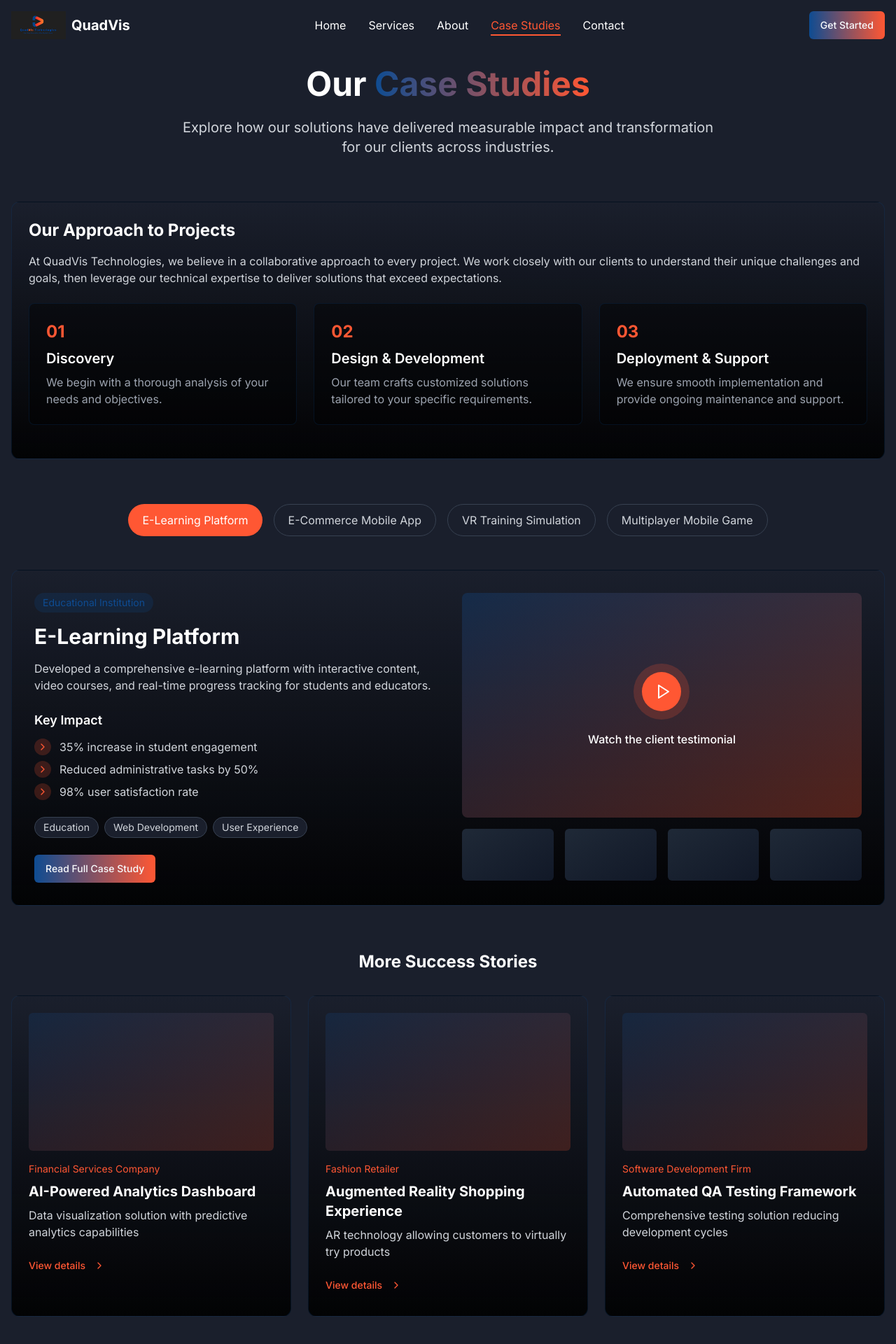
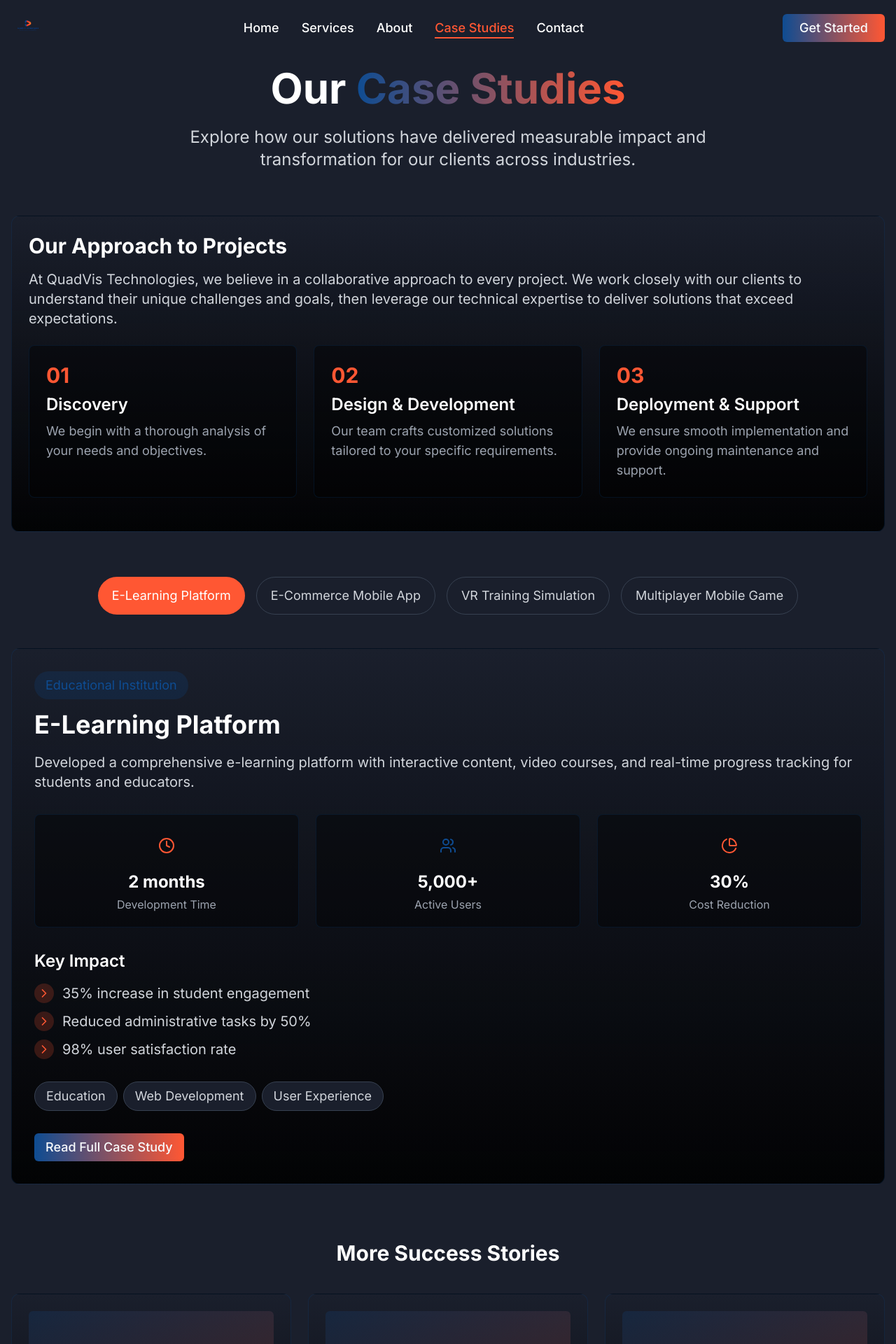
Before and after one commit to IrfanAslam/quad-vision-evolve-beta, a React (Vite) app: page /case-studies in a window 1280 px wide. Shown: the top 1920 px of the page at 70% size. Built offline with nearby package versions, Linux system fonts and the light colour scheme.

Commit message:
Refactor: Improve UI and content
- Removed client testimonial section from case studies page.
- Added new content to the about page.
- Updated text sizes for better prominence.
- Used transparent logo throughout the application.

```diff
--- a/src/components/CaseStudiesContent.tsx
+++ b/src/components/CaseStudiesContent.tsx
@@ -1,7 +1,8 @@
 
 import { useState } from 'react';
 import { Button } from "@/components/ui/button";
-import { ChevronRight, Play } from "lucide-react";
+import { ChevronRight, Clock, Users, PieChart } from "lucide-react";
+import { motion } from "framer-motion";
 
 const caseStudies = [
   {
@@ -9,28 +10,48 @@ const caseStudies = [
     client: 'Educational Institution',
     description: 'Developed a comprehensive e-learning platform with interactive content, video courses, and real-time progress tracking for students and educators.',
     impact: ['35% increase in student engagement', 'Reduced administrative tasks by 50%', '98% user satisfaction rate'],
-    tags: ['Education', 'Web Development', 'User Experience']
+    tags: ['Education', 'Web Development', 'User Experience'],
+    metrics: [
+      { icon: <Clock className="text-quadvis-orange" />, value: "2 months", label: "Development Time" },
+      { icon: <Users className="text-quadvis-blue" />, value: "5,000+", label: "Active Users" },
+      { icon: <PieChart className="text-quadvis-orange" />, value: "30%", label: "Cost Reduction" }
+    ]
   },
   {
     title: 'E-Commerce Mobile App',
     client: 'Retail Startup',
     description: 'Created a feature-rich mobile shopping application with personalized recommendations, AR product visualization, and seamless checkout process.',
     impact: ['42% increase in conversion rate', '27% higher average order value', '30% reduction in cart abandonment'],
-    tags: ['E-Commerce', 'Mobile Development', 'AR Integration']
+    tags: ['E-Commerce', 'Mobile Development', 'AR Integration'],
+    metrics: [
+      { icon: <Clock className="text-quadvis-orange" />, value: "3 months", label: "Development Time" },
+      { icon: <Users className="text-quadvis-blue" />, value: "10,000+", label: "Downloads" },
+      { icon: <PieChart className="text-quadvis-orange" />, value: "42%", label: "Conversion Increase" }
+    ]
   },
   {
     title: 'VR Training Simulation',
     client: 'Manufacturing Company',
     description: 'Designed an immersive VR training system for factory workers, simulating complex machinery operation in a risk-free virtual environment.',
     impact: ['Training time reduced by 40%', 'Workplace accidents decreased by 65%', 'ROI achieved within 6 months'],
-    tags: ['VR', 'Training', 'Industrial Solutions']
+    tags: ['VR', 'Training', 'Industrial Solutions'],
+    metrics: [
+      { icon: <Clock className="text-quadvis-orange" />, value: "4 months", label: "Development Time" },
+      { icon: <Users className="text-quadvis-blue" />, value: "200+", label: "Trained Workers" },
+      { icon: <PieChart className="text-quadvis-orange" />, value: "65%", label: "Safety Improvement" }
+    ]
   },
   {
     title: 'Multiplayer Mobile Game',
     client: 'Gaming Studio',
     description: 'Developed a cross-platform multiplayer game with real-time interactions, social features, and monetization strategy that gained significant market traction.',
     impact: ['1M+ downloads in first month', 'Average session time of 45 minutes', '22% better retention than industry average'],
-    tags: ['Game Development', 'Multiplayer', 'Mobile Gaming']
+    tags: ['Game Development', 'Multiplayer', 'Mobile Gaming'],
+    metrics: [
+      { icon: <Clock className="text-quadvis-orange" />, value: "6 months", label: "Development Time" },
+      { icon: <Users className="text-quadvis-blue" />, value: "1M+", label: "Downloads" },
+      { icon: <PieChart className="text-quadvis-orange" />, value: "22%", label: "Retention Increase" }
+    ]
   },
 ];
 
@@ -39,12 +60,17 @@ const CaseStudiesContent = () => {
 
   return (
     <>
-      <div className="flex overflow-x-auto hide-scrollbar mb-10 pb-2">
+      <motion.div
+        className="flex overflow-x-auto hide-scrollbar mb-10 pb-2"
+        initial={{ opacity: 0, y: 20 }}
+        animate={{ opacity: 1, y: 0 }}
+        transition={{ duration: 0.5 }}
+      >
         <div className="flex gap-4 mx-auto">
           {caseStudies.map((study, index) => (
             <button
               key={index}
-              className={`px-5 py-2.5 whitespace-nowrap rounded-full transition-all ${
+              className={`px-5 py-3 whitespace-nowrap rounded-full transition-all text-lg ${
                 activeTab === index
                   ? 'bg-quadvis-orange text-white'
                   : 'bg-quadvis-dark border border-gray-700 text-gray-300 hover:border-gray-500'
@@ -55,72 +81,67 @@ const CaseStudiesContent = () => {
             </button>
           ))}
         </div>
-      </div>
+      </motion.div>
 
-      <div className="quad-card p-8">
-        <div className="grid grid-cols-1 lg:grid-cols-2 gap-10">
+      <motion.div
+        className="quad-card p-8"
+        initial={{ opacity: 0 }}
+        animate={{ opacity: 1 }}
+        transition={{ duration: 0.5, delay: 0.2 }}
+      >
+        <div className="grid grid-cols-1 gap-10">
           <div>
-            <div className="inline-block px-3 py-1 bg-quadvis-blue/20 text-quadvis-blue rounded-full text-sm mb-4">
+            <div className="inline-block px-4 py-1.5 bg-quadvis-blue/20 text-quadvis-blue rounded-full text-lg mb-4">
               {caseStudies[activeTab].client}
             </div>
-            <h3 className="text-2xl md:text-3xl font-bold text-white mb-4">
+            <h3 className="text-3xl md:text-4xl font-bold text-white mb-5">
               {caseStudies[activeTab].title}
             </h3>
-            <p className="text-gray-300 mb-6">
+            <p className="text-xl text-gray-300 mb-8">
               {caseStudies[activeTab].description}
             </p>
 
-            <h4 className="text-lg font-semibold text-white mb-3">Key Impact</h4>
-            <ul className="space-y-2 mb-6">
+            <div className="grid grid-cols-1 md:grid-cols-3 gap-6 mb-8">
+              {caseStudies[activeTab].metrics.map((metric, idx) => (
+                <div key={idx} className="bg-black/40 p-5 rounded-lg border border-quadvis-blue/20 text-center">
+                  <div className="w-12 h-12 flex items-center justify-center mx-auto mb-3">
+                    {metric.icon}
+                  </div>
+                  <div className="text-2xl font-bold text-white mb-1">{metric.value}</div>
+                  <div className="text-gray-400">{metric.label}</div>
+                </div>
+              ))}
+            </div>
+
+            <h4 className="text-2xl font-semibold text-white mb-4">Key Impact</h4>
+            <ul className="space-y-3 mb-8">
               {caseStudies[activeTab].impact.map((item, i) => (
                 <li key={i} className="flex items-center gap-3">
-                  <span className="h-6 w-6 rounded-full bg-quadvis-orange/20 flex items-center justify-center">
-                    <ChevronRight className="h-4 w-4 text-quadvis-orange" />
+                  <span className="h-7 w-7 rounded-full bg-quadvis-orange/20 flex items-center justify-center">
+                    <ChevronRight className="h-5 w-5 text-quadvis-orange" />
                   </span>
-                  <span className="text-gray-300">{item}</span>
+                  <span className="text-xl text-gray-300">{item}</span>
                 </li>
               ))}
             </ul>
 
-            <div className="flex flex-wrap gap-2 mb-6">
+            <div className="flex flex-wrap gap-2 mb-8">
               {caseStudies[activeTab].tags.map((tag, i) => (
-                <span key={i} className="px-3 py-1 bg-quadvis-dark border border-gray-700 rounded-full text-sm text-gray-300">
+                <span key={i} className="px-4 py-1.5 bg-quadvis-dark border border-gray-700 rounded-full text-lg text-gray-300">
                   {tag}
                 </span>
               ))}
             </div>
 
-            <Button className="quad-button">
+            <Button className="quad-button text-lg">
               Read Full Case Study
             </Button>
           </div>
+        </div>
+      </motion.div>
 
-          <div className="relative">
-            <div className="aspect-video rounded-lg overflow-hidden bg-gradient-to-br from-quadvis-blue/30 to-quadvis-orange/30 flex items-center justify-center">
-              <div className="text-center p-6">
-                <div className="w-20 h-20 rounded-full bg-quadvis-orange/20 flex items-center justify-center mx-auto mb-4">
-                  <div className="w-14 h-14 rounded-full bg-quadvis-orange flex items-center justify-center">
-                    <Play className="h-6 w-6 text-white ml-1" />
-                  </div>
-                </div>
-                <p className="text-white font-medium">Watch the client testimonial</p>
-              </div>
-            </div>
-
-            <div className="grid grid-cols-2 sm:grid-cols-4 gap-4 mt-4">
-              {[1, 2, 3, 4].map((i) => (
-                <div
-                  key={i}
-                  className="aspect-video rounded-md bg-gradient-to-br from-gray-800 to-gray-900 hover:opacity-80 cursor-pointer transition-opacity"
-                ></div>
-              ))}
-            </div>
-          </div>
-        </div>
-      </div>
-
-      <div className="mt-16">
-        <h3 className="text-2xl font-bold mb-8 text-center">More Success Stories</h3>
+      <div className="mt-20">
+        <h3 className="text-3xl font-bold mb-10 text-center">More Success Stories</h3>
         <div className="grid grid-cols-1 md:grid-cols-2 lg:grid-cols-3 gap-6">
           {[
             {
@@ -139,16 +160,22 @@ const CaseStudiesContent = () => {
               description: "Comprehensive testing solution reducing development cycles"
             }
           ].map((project, index) => (
-            <div key={index} className="quad-card h-full">
+            <motion.div
+              key={index}
+              className="quad-card h-full"
+              initial={{ opacity: 0, y: 20 }}
+              animate={{ opacity: 1, y: 0 }}
+              transition={{ duration: 0.5, delay: 0.2 + (index * 0.1) }}
+            >
               <div className="aspect-video bg-gradient-to-br from-quadvis-blue/20 to-quadvis-orange/20 rounded-md mb-4"></div>
-              <div className="text-sm text-quadvis-orange mb-2">{project.client}</div>
-              <h3 className="text-xl font-bold mb-2">{project.title}</h3>
-              <p className="text-gray-300 mb-4">{project.description}</p>
-              <Button variant="link" className="text-quadvis-orange p-0 flex items-center hover:text-quadvis-orange/80 transition-colors">
+              <div className="text-lg text-quadvis-orange mb-2">{project.client}</div>
+              <h3 className="text-2xl font-bold mb-2">{project.title}</h3>
+              <p className="text-lg text-gray-300 mb-4">{project.description}</p>
+              <Button variant="link" className="text-quadvis-orange p-0 flex items-center hover:text-quadvis-orange/80 transition-colors text-lg">
                 View details
-                <ChevronRight size={16} className="ml-1" />
+                <ChevronRight size={18} className="ml-1" />
               </Button>
-            </div>
+            </motion.div>
           ))}
         </div>
       </div>
--- a/src/components/Navbar.tsx
+++ b/src/components/Navbar.tsx
@@ -39,27 +39,19 @@ const Navbar = () => {
       transition={{ duration: 0.5, ease: "easeOut" }}
       className={`fixed top-0 left-0 w-full z-50 transition-all duration-300 ${
         isScrolled
-          ? 'bg-quadvis-dark/95 backdrop-blur-lg shadow-lg shadow-quadvis-blue/10'
+          ? 'bg-gradient-to-r from-quadvis-blue/30 to-quadvis-orange/30 backdrop-blur-md shadow-lg'
           : 'bg-transparent'
       }`}
     >
       <div className="container mx-auto px-4 py-4 flex items-center justify-between">
-        <Link to="/" className="flex items-center gap-2">
+        <Link to="/" className="flex items-center gap-3">
           <motion.img
-            src="/lovable-uploads/77223987-a581-48ba-ad61-470bd73d6c7f.png"
+            src="/lovable-uploads/af8076ca-9c98-479d-a64f-cb9037f1f649.png"
             alt="QuadVis Logo"
-            className="h-10 w-auto"
+            className="h-12 w-auto"
             whileHover={{ scale: 1.05 }}
             transition={{ type: "spring", stiffness: 300 }}
           />
-          <motion.span
-            className="font-bold text-xl text-white"
-            initial={{ opacity: 0 }}
-            animate={{ opacity: 1 }}
-            transition={{ delay: 0.2 }}
-          >
-            QuadVis
-          </motion.span>
         </Link>
 
         {/* Desktop Navigation */}
@@ -79,7 +71,7 @@ const Navbar = () => {
             >
               <Link
                 to={item.path}
-                className={`transition-colors relative ${
+                className={`transition-colors relative text-lg font-medium ${
                   isActive(item.path)
                     ? 'text-quadvis-orange'
                     : 'text-white hover:text-quadvis-orange'
@@ -104,7 +96,7 @@ const Navbar = () => {
           transition={{ delay: 0.6 }}
         >
           <Link to="/contact">
-            <Button className="quad-button">Get Started</Button>
+            <Button className="quad-button text-lg px-6 py-2.5">Get Started</Button>
           </Link>
         </motion.div>
 
@@ -114,14 +106,14 @@ const Navbar = () => {
           onClick={() => setIsMobileMenuOpen(!isMobileMenuOpen)}
           whileTap={{ scale: 0.95 }}
         >
-          {isMobileMenuOpen ? <X size={24} /> : <Menu size={24} />}
+          {isMobileMenuOpen ? <X size={28} /> : <Menu size={28} />}
         </motion.button>
       </div>
 
       {/* Mobile Navigation */}
       {isMobileMenuOpen && (
         <motion.div
-          className="md:hidden bg-quadvis-dark/95 backdrop-blur-lg p-4"
+          className="md:hidden bg-gradient-to-r from-quadvis-blue/40 to-quadvis-orange/40 backdrop-blur-lg p-5"
           initial={{ opacity: 0, height: 0 }}
           animate={{ opacity: 1, height: 'auto' }}
           exit={{ opacity: 0, height: 0 }}
@@ -142,7 +134,7 @@ const Navbar = () => {
               >
                 <Link
                   to={item.path}
-                  className={`p-2 block ${
+                  className={`p-2 block text-lg font-medium ${
                     isActive(item.path)
                       ? 'text-quadvis-orange'
                       : 'text-white hover:text-quadvis-orange'
@@ -154,7 +146,7 @@ const Navbar = () => {
             ))}
           </nav>
           <Link to="/contact" className="block">
-            <Button className="quad-button w-full">Get Started</Button>
+            <Button className="quad-button w-full text-lg py-2.5">Get Started</Button>
           </Link>
         </motion.div>
       )}
--- a/src/components/PageTransition.tsx
+++ b/src/components/PageTransition.tsx
@@ -9,22 +9,19 @@ interface PageTransitionProps {
 const pageVariants = {
   initial: {
     opacity: 0,
-    y: 20,
   },
   in: {
     opacity: 1,
-    y: 0,
   },
   out: {
     opacity: 0,
-    y: -20,
   },
 };
 
 const pageTransition = {
   type: "tween",
-  ease: "anticipate",
-  duration: 0.5,
+  ease: "easeInOut",
+  duration: 0.3,
 };
 
 const PageTransition = ({ children }: PageTransitionProps) => {
--- a/src/pages/CaseStudiesPage.tsx
+++ b/src/pages/CaseStudiesPage.tsx
@@ -6,6 +6,7 @@ import CaseStudiesContent from "@/components/CaseStudiesContent";
 import PageTransition from "@/components/PageTransition";
 import { Button } from "@/components/ui/button";
 import { motion } from "framer-motion";
+import { FileText, TrendingUp, BarChart3 } from "lucide-react";
 
 const CaseStudiesPage = () => {
   // Scroll to top when component mounts
@@ -26,8 +27,8 @@ const CaseStudiesPage = () => {
               animate={{ opacity: 1, y: 0 }}
               transition={{ duration: 0.5 }}
             >
-              <h1 className="text-4xl md:text-5xl font-bold mb-6">Our <span className="gradient-text">Case Studies</span></h1>
-              <p className="text-xl text-gray-300 max-w-3xl mx-auto">
+              <h1 className="text-5xl md:text-6xl font-bold mb-6">Our <span className="gradient-text">Case Studies</span></h1>
+              <p className="text-xl lg:text-2xl text-gray-300 max-w-3xl mx-auto">
                 Explore how our solutions have delivered measurable impact and transformation for our clients across industries.
               </p>
             </motion.div>
@@ -38,8 +39,8 @@ const CaseStudiesPage = () => {
               animate={{ opacity: 1, y: 0 }}
               transition={{ duration: 0.5, delay: 0.2 }}
             >
-              <h2 className="text-2xl font-bold mb-4">Our Approach to Projects</h2>
-              <p className="text-gray-300 mb-6">
+              <h2 className="text-3xl font-bold mb-4">Our Approach to Projects</h2>
+              <p className="text-xl text-gray-300 mb-6">
                 At QuadVis Technologies, we believe in a collaborative approach to every project. We work closely with our clients to understand their unique challenges and goals, then leverage our technical expertise to deliver solutions that exceed expectations.
               </p>
 
@@ -68,9 +69,9 @@ const CaseStudiesPage = () => {
                     animate={{ opacity: 1, y: 0 }}
                     transition={{ duration: 0.5, delay: 0.3 + (index * 0.1) }}
                   >
-                    <div className="text-2xl font-bold text-quadvis-orange mb-2">{step.number}</div>
-                    <h3 className="text-xl font-semibold mb-2">{step.title}</h3>
-                    <p className="text-gray-400">{step.description}</p>
+                    <div className="text-3xl font-bold text-quadvis-orange mb-2">{step.number}</div>
+                    <h3 className="text-2xl font-semibold mb-2">{step.title}</h3>
+                    <p className="text-lg text-gray-400">{step.description}</p>
                   </motion.div>
                 ))}
               </div>
@@ -79,16 +80,39 @@ const CaseStudiesPage = () => {
             <CaseStudiesContent />
 
             <motion.div
-              className="mt-16 text-center"
+              className="mt-16"
               initial={{ opacity: 0 }}
               animate={{ opacity: 1 }}
               transition={{ duration: 0.5, delay: 0.8 }}
             >
-              <h3 className="text-2xl font-bold mb-4">Looking for Similar Results?</h3>
-              <p className="text-gray-300 mb-6 max-w-2xl mx-auto">
-                Let's discuss how we can help you achieve your business objectives with our technology solutions.
-              </p>
-              <Button className="quad-button">Start Your Project</Button>
+              <div className="quad-card p-8">
+                <h3 className="text-3xl font-bold mb-6">Project Analytics</h3>
+                <div className="grid grid-cols-1 md:grid-cols-3 gap-8">
+                  <div className="text-center p-6 bg-gradient-to-br from-quadvis-blue/20 to-quadvis-orange/20 rounded-lg">
+                    <FileText className="w-12 h-12 mx-auto mb-4 text-quadvis-blue" />
+                    <h4 className="text-2xl font-bold mb-2">Documentation</h4>
+                    <p className="text-lg text-gray-300">Comprehensive project documentation for every phase</p>
+                  </div>
+                  <div className="text-center p-6 bg-gradient-to-br from-quadvis-blue/20 to-quadvis-orange/20 rounded-lg">
+                    <TrendingUp className="w-12 h-12 mx-auto mb-4 text-quadvis-orange" />
+                    <h4 className="text-2xl font-bold mb-2">Performance</h4>
+                    <p className="text-lg text-gray-300">Measurable improvements in client performance metrics</p>
+                  </div>
+                  <div className="text-center p-6 bg-gradient-to-br from-quadvis-blue/20 to-quadvis-orange/20 rounded-lg">
+                    <BarChart3 className="w-12 h-12 mx-auto mb-4 text-quadvis-blue" />
+                    <h4 className="text-2xl font-bold mb-2">Analysis</h4>
+                    <p className="text-lg text-gray-300">In-depth analysis of results and continuous improvements</p>
+                  </div>
+                </div>
+
+                <div className="text-center mt-10">
+                  <h3 className="text-2xl font-bold mb-4">Looking for Similar Results?</h3>
+                  <p className="text-xl text-gray-300 mb-6 max-w-2xl mx-auto">
+                    Let's discuss how we can help you achieve your business objectives with our technology solutions.
+                  </p>
+                  <Button className="quad-button text-lg py-3 px-8">Start Your Project</Button>
+                </div>
+              </div>
             </motion.div>
           </div>
         </div>
```
Also changed, not shown: src/components/AboutContent.tsx (+39 -31 lines), src/pages/Index.tsx (+44 -2 lines), public/lovable-uploads/af8076ca-9c98-479d-a64f-cb9037f1f649.png (added).
